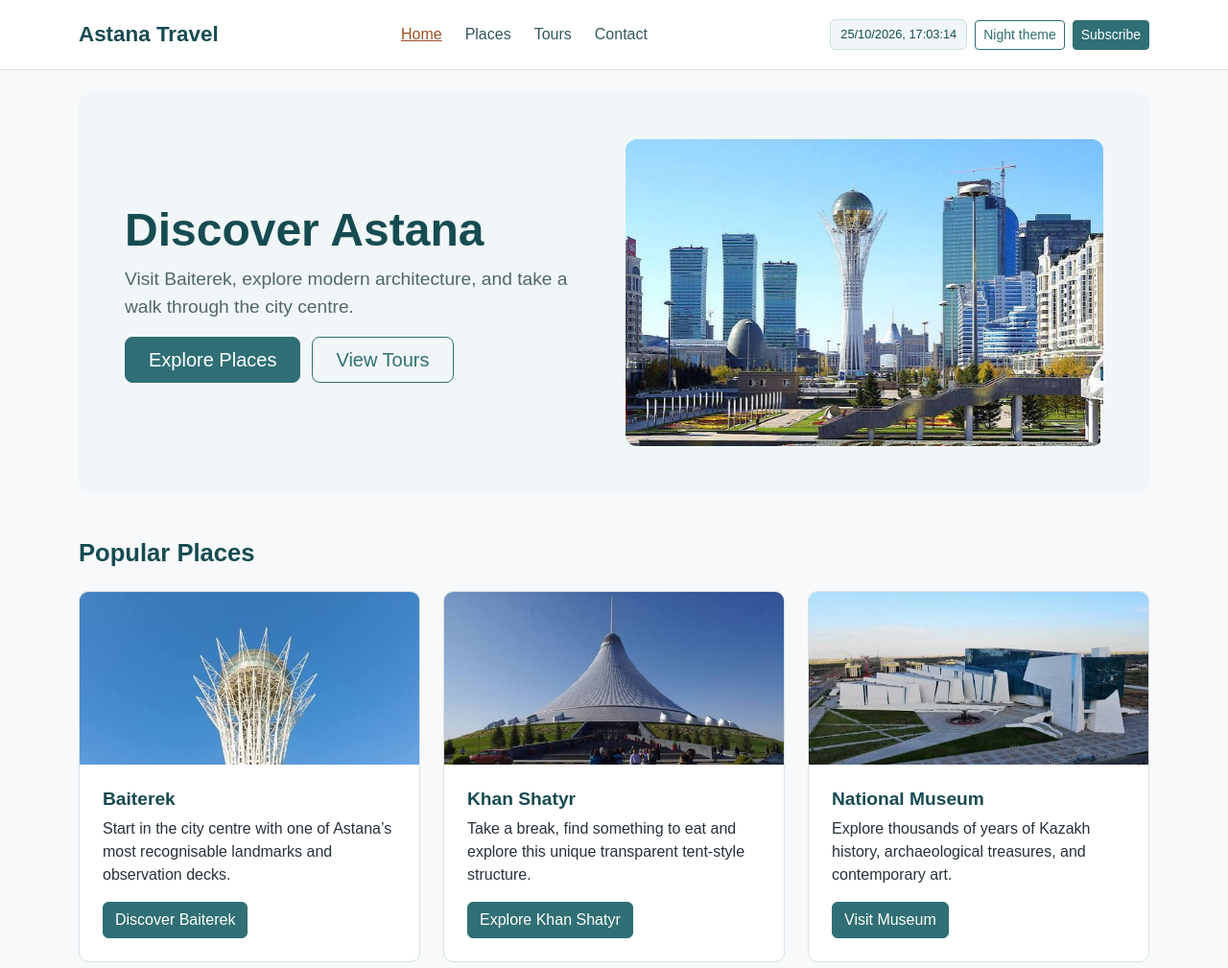
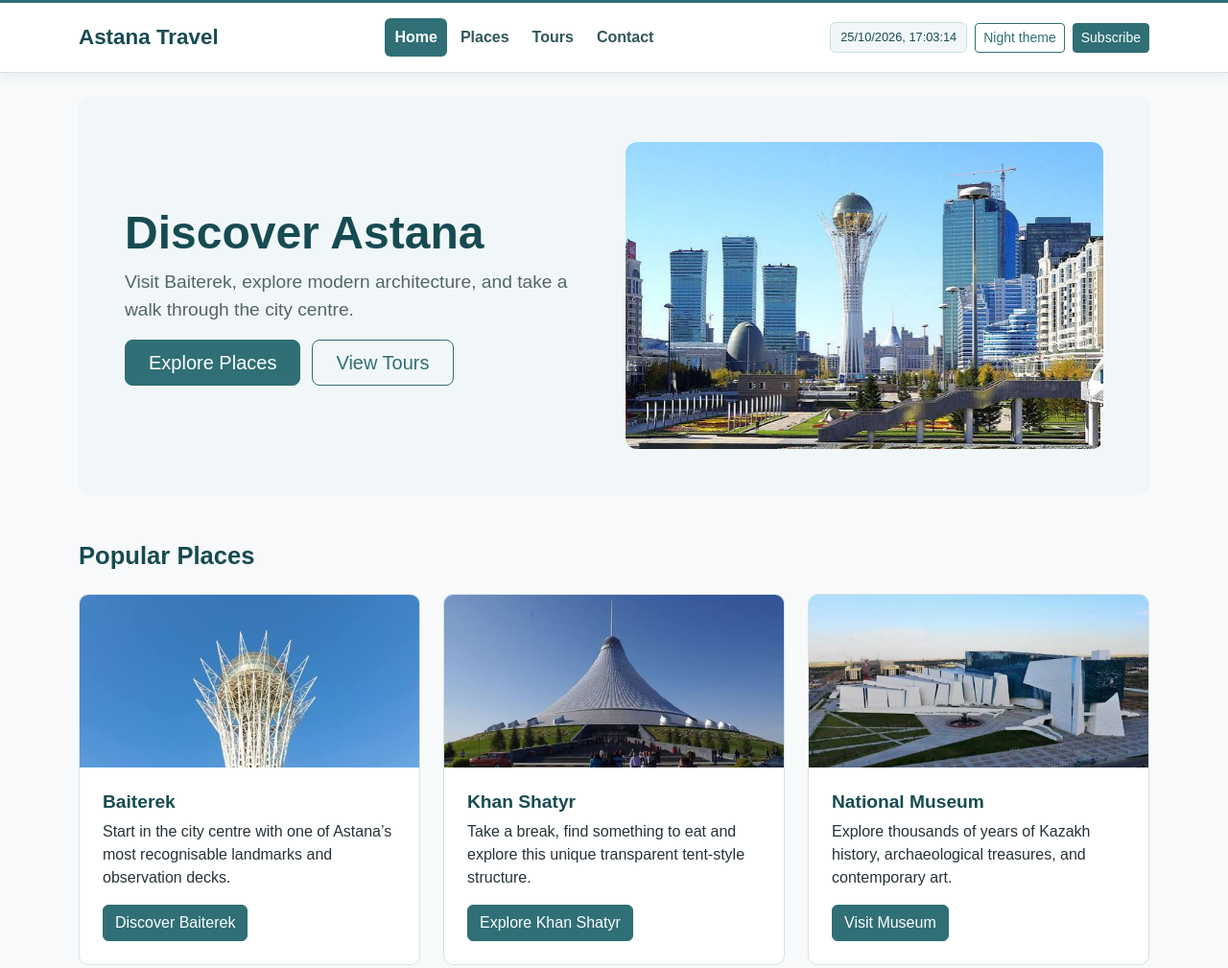
Before and after one commit to ShagFoal/Front-End-Assignment-5, a plain HTML site: page index.html in a window 1280 px wide. Shown: the top 1009 px of the page at 96% size. Drawn offline with Linux system fonts and the light colour scheme.

Commit message:
Improve header styles

```diff
--- a/css/style.css
+++ b/css/style.css
@@ -47,23 +47,35 @@ a:focus-visible, button:focus-visible, .btn:focus-visible, .field-control:focus-
 }
 
 /* Shared header, navigation, clock and footer. */
-.site-header { background: #fff; border-bottom: 1px solid #d8e2e4; }
+.site-header {
+  background: #fff;
+  border-top: 3px solid #2f6f75;
+  border-bottom: 1px solid #d8e2e4;
+  box-shadow: 0 3px 12px rgba(23, 75, 82, 0.08);
+}
 .header-row, .site-nav, .header-actions, .footer-content {
   display: flex;
   align-items: center;
   gap: 16px;
 }
 .header-row { flex-wrap: wrap; justify-content: space-between; }
-.logo { font-size: 1.4rem; text-decoration: none; }
+.logo { font-size: 1.4rem; text-decoration: none; white-space: nowrap; }
 .site-nav { flex-wrap: wrap; gap: 4px; }
 .menu-link {
   padding: 8px 10px;
+  border-radius: 6px;
   color: #31575c;
   text-decoration: none;
+  font-weight: bold;
+  transition: color 0.2s, background-color 0.2s;
 }
-.menu-link:hover, .menu-link[aria-current="page"] {
-  color: #9c5226;
-  text-decoration: underline;
+.menu-link:hover {
+  color: #174b52;
+  background: #eaf3f4;
+}
+.menu-link[aria-current="page"] {
+  color: #fff;
+  background: #2f6f75;
 }
 .header-actions { flex-wrap: wrap; gap: 8px; }
 .datetime-badge {
@@ -282,6 +294,8 @@ body.night { color: #e4edef; background: #172a30; }
   color: #e4edef;
   background: #294851;
 }
+.night .menu-link:hover { color: #e4edef; background: #294851; }
+.night .menu-link[aria-current="page"] { color: #172a30; background: #b4e1e4; }
 .night .field-control { color: #e4edef; background: #172a30; }
 .night .field-control::placeholder { color: #afc4ca; }
 .night .field-error { color: #ffb6ae; }
```
